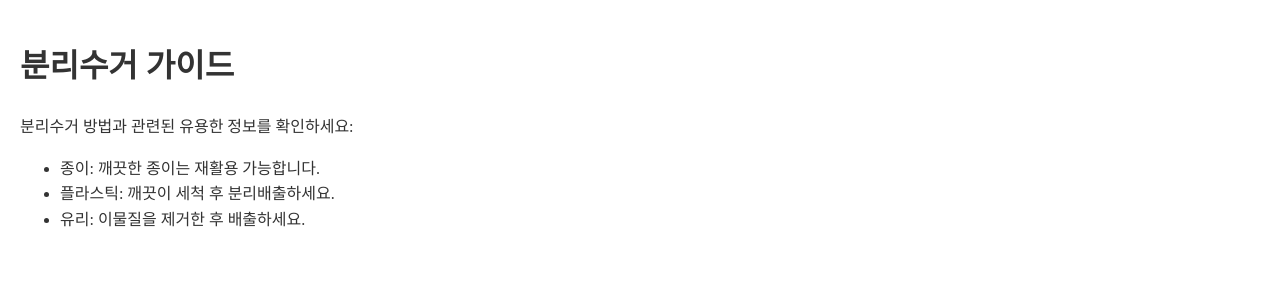
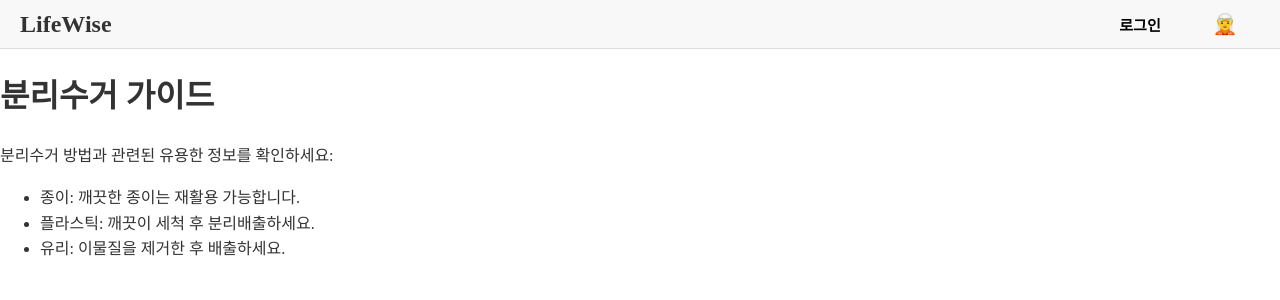
Before and after one commit to GDSC-Hongik/LifeWise-EuSha-web, a React (Vite) app: page /recycle in a window 1280 px wide. Shown: the top 300 px of the page. Built offline with nearby package versions, Linux system fonts and the light colour scheme.

Commit message:
Feat: Header 일괄 추가

```diff
--- a/src/components/Laundary.jsx
+++ b/src/components/Laundary.jsx
@@ -1,6 +1,9 @@
+import Header from "./Header";
+
 const Laundary = () => {
   return (
-    <div style={{ padding: "20px" }}>
+    <div>
+      <Header></Header>
       <h1>세탁 가이드</h1>
       <p>분리수거 방법과 관련된 유용한 정보를 확인하세요:</p>
       <ul>
--- a/src/components/Recipe.jsx
+++ b/src/components/Recipe.jsx
@@ -1,6 +1,9 @@
+import Header from "./Header";
+
 const Recipe = () => {
   return (
-    <div style={{ padding: "20px" }}>
+    <div>
+      <Header></Header>
       <h1>레시피 가이드</h1>
       <p>분리수거 방법과 관련된 유용한 정보를 확인하세요:</p>
       <ul>
--- a/src/components/Recycle.jsx
+++ b/src/components/Recycle.jsx
@@ -1,6 +1,9 @@
+import Header from "./Header";
+
 const Recycle = () => {
   return (
-    <div style={{ padding: "20px" }}>
+    <div>
+      <Header></Header>
       <h1>분리수거 가이드</h1>
       <p>분리수거 방법과 관련된 유용한 정보를 확인하세요:</p>
       <ul>
```
